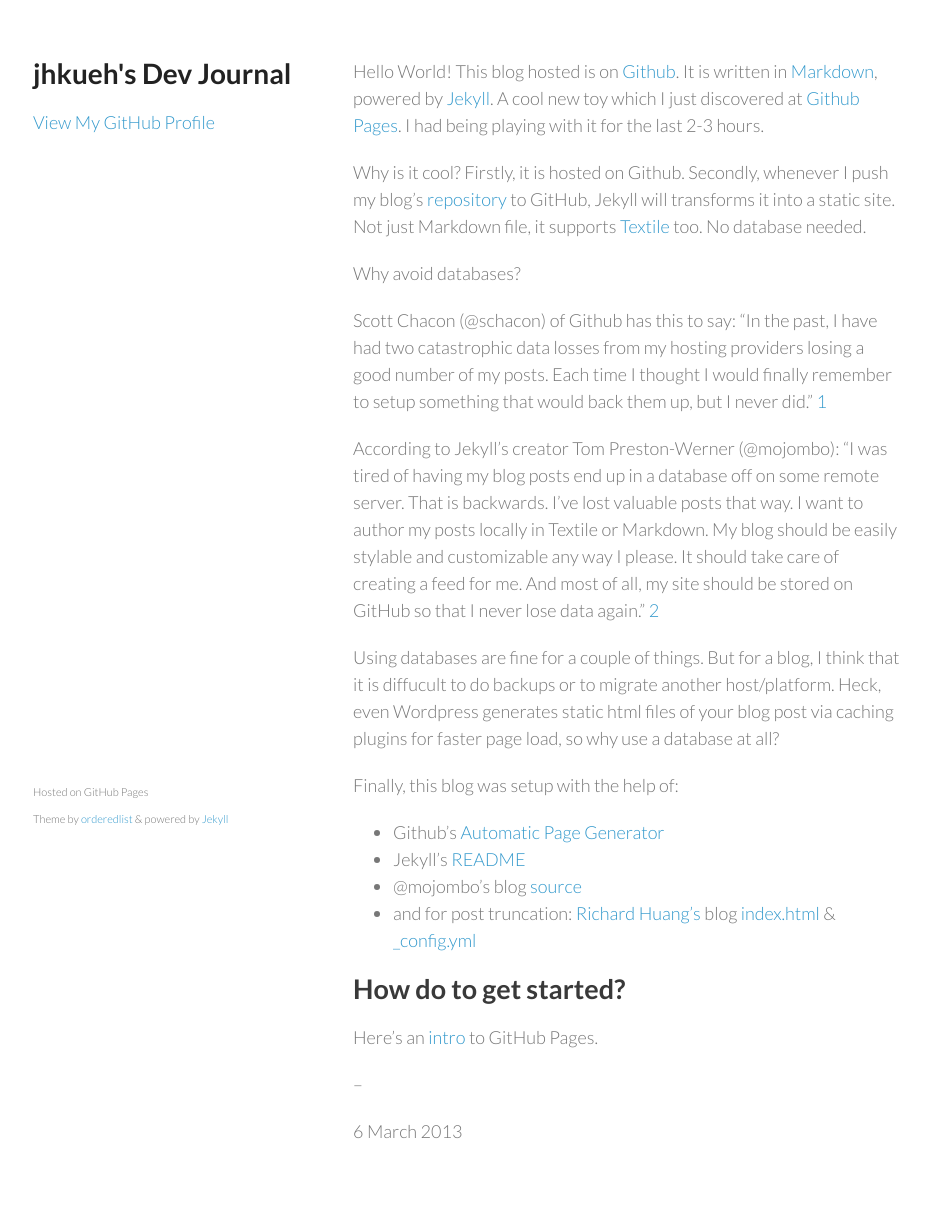
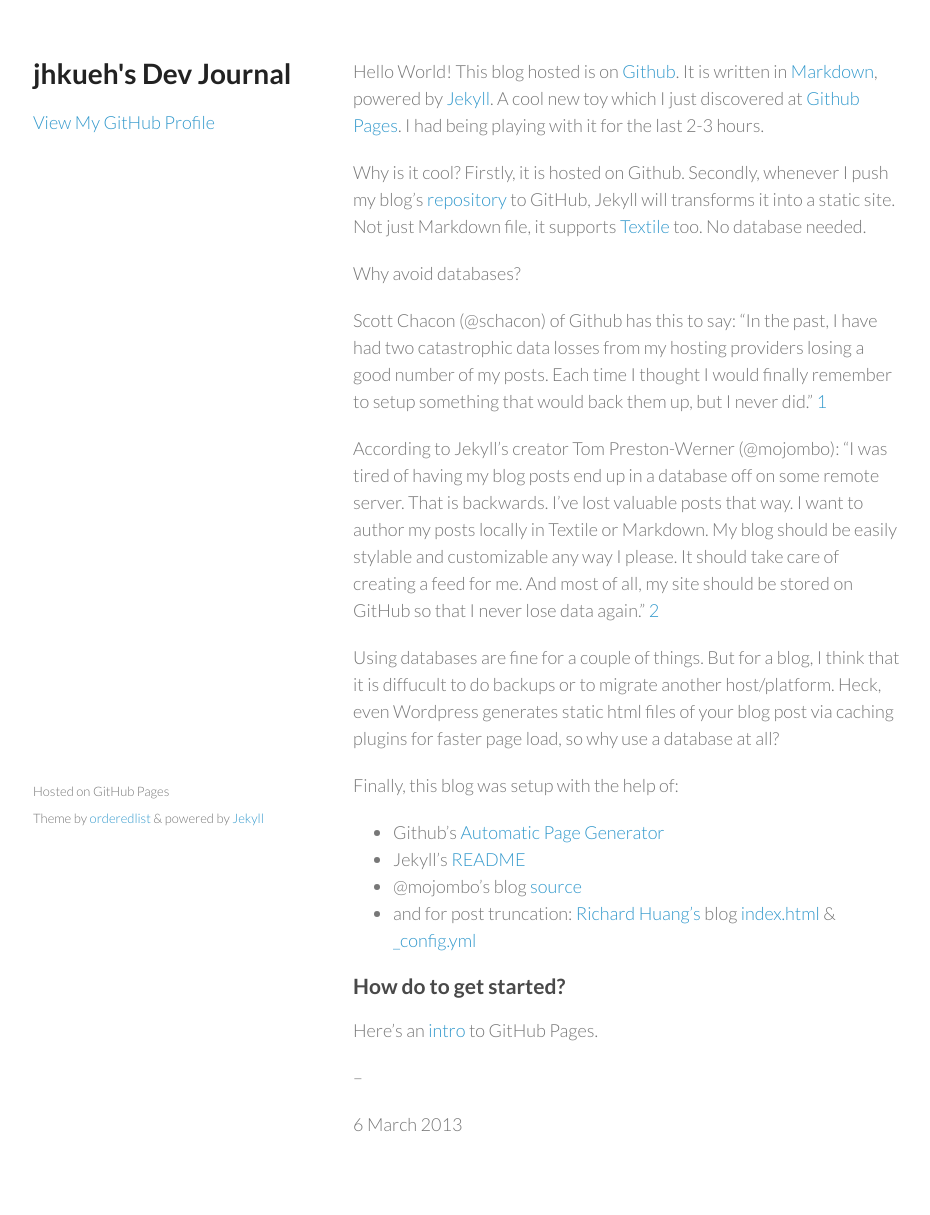
Before and after one commit to jhkueh/jhkueh.github.com, a Jekyll site: the page built from _posts/2013-03-06-hello-world.md, in a window 1280 px wide. Shown: the whole page, without its empty margins (172-1102 px from the left). Built offline with Jekyll 4.4.1, drawn with Linux system fonts in a browser that asks for light colours; Markdown is read by kramdown in place of the engine named in the settings.

Commit message:
yet another fix

```diff
--- a/_posts/2013-03-06-hello-world.md
+++ b/_posts/2013-03-06-hello-world.md
@@ -24,8 +24,7 @@
 * @mojombo's blog [source](https://github.com/mojombo/mojombo.github.com)
 * and for post truncation: [Richard Huang's](http://huangzhimin.com/) blog [index.html](https://github.com/flyerhzm/flyerhzm.github.com/blob/master/index.html) &amp; [_config.yml](https://github.com/flyerhzm/flyerhzm.github.com/blob/master/_config.yml)
 
-How do to get started?
-----------------------
+### How do to get started? ###
 
 Here's an [intro](https://github.com/blog/272-github-pages) to GitHub Pages.
 
--- a/stylesheets/styles.css
+++ b/stylesheets/styles.css
@@ -131,7 +131,7 @@
   float:right;
   padding-bottom:50px;
 }
-small { font-size:11px;}
+small { font-size:13px;}
 hr {
   border:0;
   background:#e5e5e5;
```
